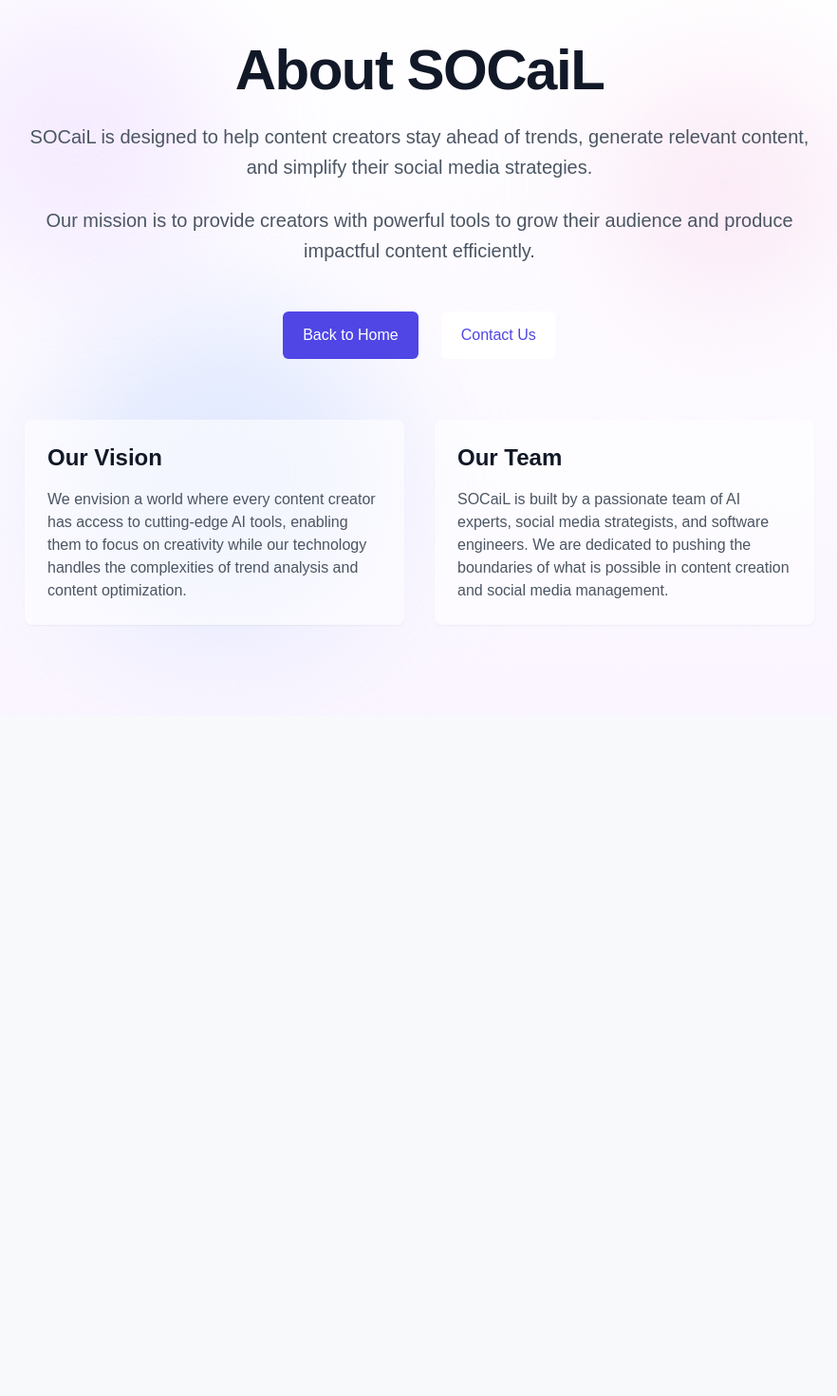
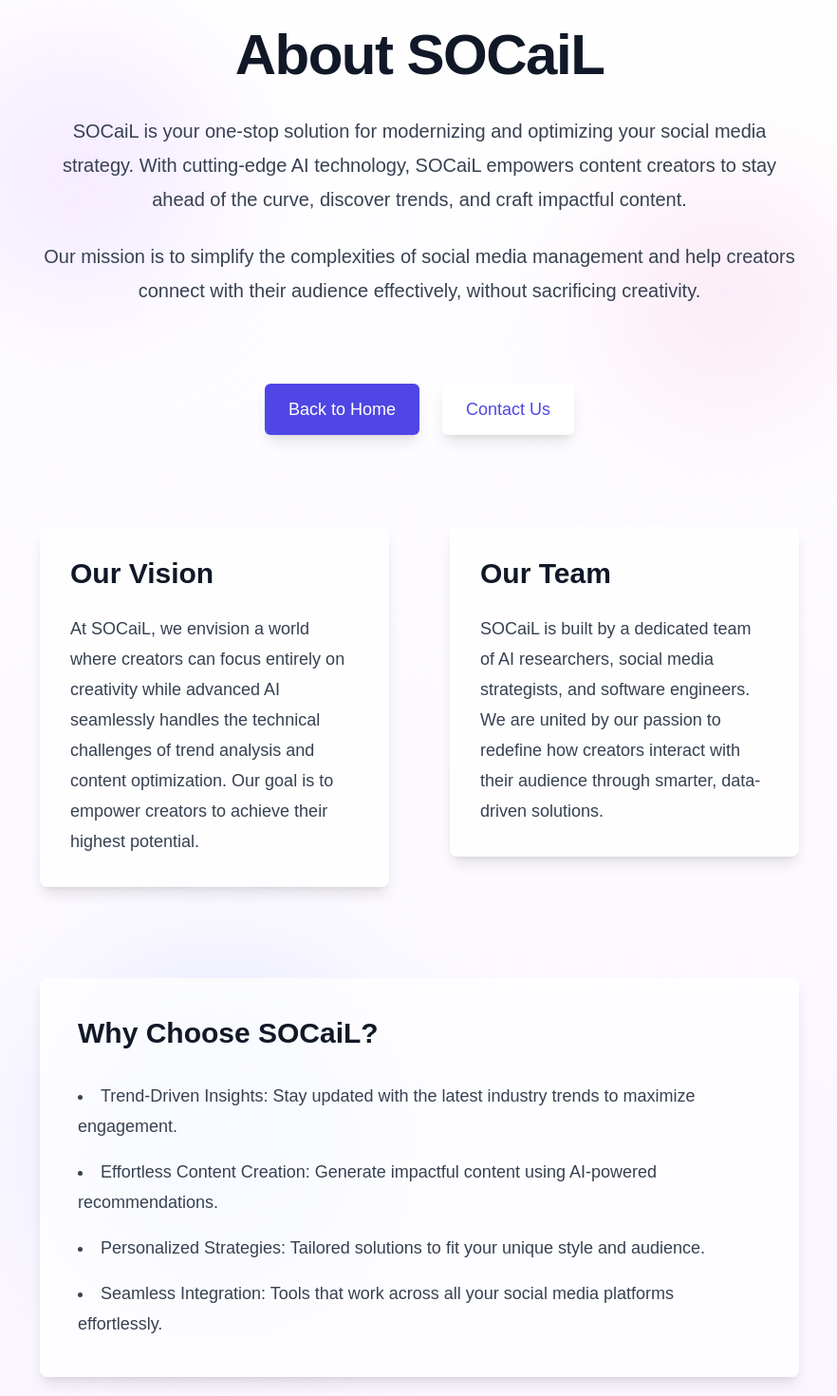
Before and after one commit to jishjitsu/socAAil, a React (Vite) app: page /about in a window 1280 px wide. Shown: the part 120-1590 px from the top of the page at 95% size, without its empty margins (198-1080 px from the left). Before the commit the page ends 874 px from the top, so only its background shows below. Built offline with nearby package versions, Linux system fonts and the light colour scheme.

Commit message:
animated the text/cards of the Home and About page

```diff
--- a/src/pages/About.jsx
+++ b/src/pages/About.jsx
@@ -1,6 +1,49 @@
-import { Link } from "react-router-dom"
+import { Link } from "react-router-dom";
+import { useState, useEffect, useRef } from "react";
 
 export default function About() {
+  const AnimatedText = ({ children, className = "" }) => {
+    const [isVisible, setIsVisible] = useState(false);
+    const elementRef = useRef(null);
+
+    useEffect(() => {
+      const observer = new IntersectionObserver(
+        ([entry]) => {
+          if (entry.isIntersecting) {
+            setIsVisible(true);
+          } else {
+            setIsVisible(false);
+          }
+        },
+        {
+          threshold: 0.1,
+          rootMargin: "0px",
+        }
+      );
+
+      if (elementRef.current) {
+        observer.observe(elementRef.current);
+      }
+
+      return () => {
+        if (elementRef.current) {
+          observer.unobserve(elementRef.current);
+        }
+      };
+    }, []);
+
+    return (
+      <div
+        ref={elementRef}
+        className={`transform transition-all ease-in-out duration-1000 ${
+          isVisible ? "translate-y-0 opacity-100" : "translate-y-8 opacity-0"
+        } ${className}`}
+      >
+        {children}
+      </div>
+    );
+  };
+
   return (
     <div className="min-h-screen bg-gradient-to-b from-white to-purple-50 relative overflow-hidden">
       {/* Subtle background elements */}
@@ -11,49 +54,102 @@
       </div>
 
       {/* Main content */}
-      <div className="relative z-10 max-w-4xl mx-auto px-4 py-16 sm:px-6 sm:py-24 lg:px-8">
-        <div className="text-center">
-          <h1 className="text-4xl font-bold tracking-tight text-gray-900 sm:text-5xl md:text-6xl">
+      <div className="relative z-10 max-w-4xl mx-auto px-6 py-20 sm:px-8 lg:px-12">
+        <div className="text-center mb-20">
+          <AnimatedText>
+            <h1 className="text-5xl font-bold tracking-tight text-gray-900 sm:text-6xl">
               About SOCaiL
             </h1>
-          <p className="mt-6 text-xl leading-8 text-gray-600">
-            SOCaiL is designed to help content creators stay ahead of trends, generate relevant content, and simplify their social media strategies.
+          </AnimatedText>
+          <AnimatedText className="mt-8">
+            <p className="text-xl leading-9 text-gray-700">
+              SOCaiL is your one-stop solution for modernizing and optimizing
+              your social media strategy. With cutting-edge AI technology,
+              SOCaiL empowers content creators to stay ahead of the curve,
+              discover trends, and craft impactful content.
             </p>
-          <p className="mt-6 text-xl leading-8 text-gray-600">
-            Our mission is to provide creators with powerful tools to grow their audience and produce impactful content efficiently.
+          </AnimatedText>
+          <AnimatedText className="mt-6">
+            <p className="text-xl leading-9 text-gray-700">
+              Our mission is to simplify the complexities of social media
+              management and help creators connect with their audience
+              effectively, without sacrificing creativity.
             </p>
+          </AnimatedText>
         </div>
 
-        <div className="mt-12 flex flex-col items-center justify-center gap-6 sm:flex-row">
+        <div className="mt-16 flex flex-col items-center justify-center gap-6 sm:flex-row">
           <Link
             to="/"
-            className="inline-flex items-center justify-center px-5 py-3 border border-transparent text-base font-medium rounded-md text-white bg-indigo-600 hover:bg-indigo-700"
+            className="inline-flex items-center justify-center px-6 py-3 border border-transparent text-lg font-medium rounded-md text-white bg-indigo-600 hover:bg-indigo-700 shadow-lg"
           >
             Back to Home
           </Link>
           <Link
             to="/contact"
-            className="inline-flex items-center justify-center px-5 py-3 border border-transparent text-base font-medium rounded-md text-indigo-600 bg-white hover:bg-indigo-50"
+            className="inline-flex items-center justify-center px-6 py-3 border border-transparent text-lg font-medium rounded-md text-indigo-600 bg-white hover:bg-indigo-50 shadow-lg"
           >
             Contact Us
           </Link>
         </div>
 
-        <div className="mt-16 grid grid-cols-1 gap-8 sm:grid-cols-2">
-          <div className="bg-white bg-opacity-60 rounded-lg shadow-sm p-6">
-            <h2 className="text-2xl font-semibold text-gray-900 mb-4">Our Vision</h2>
-            <p className="text-gray-600">
-              We envision a world where every content creator has access to cutting-edge AI tools, enabling them to focus on creativity while our technology handles the complexities of trend analysis and content optimization.
+        <div className="mt-24 grid grid-cols-1 gap-16 sm:grid-cols-2">
+          <AnimatedText>
+            <div className="bg-white bg-opacity-80 rounded-lg shadow-lg p-8">
+              <h2 className="text-3xl font-semibold text-gray-900 mb-6">
+                Our Vision
+              </h2>
+              <p className="text-lg text-gray-700 leading-8">
+                At SOCaiL, we envision a world where creators can focus entirely
+                on creativity while advanced AI seamlessly handles the technical
+                challenges of trend analysis and content optimization. Our goal
+                is to empower creators to achieve their highest potential.
               </p>
             </div>
-          <div className="bg-white bg-opacity-60 rounded-lg shadow-sm p-6">
-            <h2 className="text-2xl font-semibold text-gray-900 mb-4">Our Team</h2>
-            <p className="text-gray-600">
-              SOCaiL is built by a passionate team of AI experts, social media strategists, and software engineers. We are dedicated to pushing the boundaries of what is possible in content creation and social media management.
+          </AnimatedText>
+          <AnimatedText>
+            <div className="bg-white bg-opacity-80 rounded-lg shadow-lg p-8">
+              <h2 className="text-3xl font-semibold text-gray-900 mb-6">
+                Our Team
+              </h2>
+              <p className="text-lg text-gray-700 leading-8">
+                SOCaiL is built by a dedicated team of AI researchers, social
+                media strategists, and software engineers. We are united by our
+                passion to redefine how creators interact with their audience
+                through smarter, data-driven solutions.
               </p>
+            </div>
+          </AnimatedText>
+        </div>
+
+        <div className="mt-24">
+          <AnimatedText>
+            <div className="bg-white bg-opacity-80 rounded-lg shadow-lg p-10">
+              <h2 className="text-3xl font-semibold text-gray-900 mb-8">
+                Why Choose SOCaiL?
+              </h2>
+              <ul className="list-disc list-inside space-y-4 text-lg text-gray-700 leading-8">
+                <li>
+                  Trend-Driven Insights: Stay updated with the latest
+                  industry trends to maximize engagement.
+                </li>
+                <li>
+                  Effortless Content Creation: Generate impactful content
+                  using AI-powered recommendations.
+                </li>
+                <li>
+                  Personalized Strategies: Tailored solutions to fit your
+                  unique style and audience.
+                </li>
+                <li>
+                  Seamless Integration: Tools that work across all your
+                  social media platforms effortlessly.
+                </li>
+              </ul>
+            </div>
+          </AnimatedText>
         </div>
       </div>
     </div>
-    </div>
-  )
+  );
 }
--- a/src/pages/Home.jsx
+++ b/src/pages/Home.jsx
@@ -1,44 +1,141 @@
-import { Link } from 'react-router-dom'
+/* eslint-disable no-unused-vars */
+/* eslint-disable react/prop-types */
+import { Link } from "react-router-dom";
+import { useState, useEffect, useRef } from "react";
+
+const AnimatedText = ({ children, className = "" }) => {
+  const [isVisible, setIsVisible] = useState(false);
+  const elementRef = useRef(null);
+
+  useEffect(() => {
+    const observer = new IntersectionObserver(
+      ([entry]) => {
+        if (entry.isIntersecting) {
+          setIsVisible(true);
+        } else {
+          setIsVisible(false);
+        }
+      },
+      {
+        threshold: 0.1,
+        rootMargin: "0px",
+      }
+    );
+
+    if (elementRef.current) {
+      observer.observe(elementRef.current);
+    }
+
+    return () => {
+      if (elementRef.current) {
+        observer.unobserve(elementRef.current);
+      }
+    };
+  }, []);
+
+  return (
+    <div
+      ref={elementRef}
+      className={`transform transition-all ease-in-out duration-1000 ${
+        isVisible ? "translate-y-0 opacity-100" : "translate-y-8 opacity-0"
+      }`}
+    >
+      {children}
+    </div>
+  );
+};
 
 const features = [
   {
-    name: 'Increase in Views',
+    name: "Increase in Views",
     description:
-      'Our tool helps you in increasing your views by giving you a proper blueprint to follow.',
+      "Our tool helps you amplify your audience reach by analyzing trending topics and offering actionable recommendations to create engaging content.",
     icon: () => (
-          <svg xmlns="http://www.w3.org/2000/svg" fill="none" viewBox="0 0 24 24" strokeWidth={1.5} stroke="currentColor" className="h-6 w-6 stroke-indigo-500">
-      <path strokeLinecap="round" strokeLinejoin="round" d="M2.25 18 9 11.25l4.306 4.306a11.95 11.95 0 0 1 5.814-5.518l2.74-1.22m0 0-5.94-2.281m5.94 2.28-2.28 5.941" />
-    </svg>    )
+      <svg
+        xmlns="http://www.w3.org/2000/svg"
+        fill="none"
+        viewBox="0 0 24 24"
+        strokeWidth={1.5}
+        stroke="currentColor"
+        className="h-6 w-6 stroke-indigo-500"
+      >
+        <path
+          strokeLinecap="round"
+          strokeLinejoin="round"
+          d="M2.25 18 9 11.25l4.306 4.306a11.95 11.95 0 0 1 5.814-5.518l2.74-1.22m0 0-5.94-2.281m5.94 2.28-2.28 5.941"
+        />
+      </svg>
+    ),
   },
   {
-    name: 'Exposure to brands',
+    name: "Exposure to Brands",
     description:
-      'Increasing your views results in more exposure to brands which means more money.',
-    icon: ()=><svg xmlns="http://www.w3.org/2000/svg" fill="none" viewBox="0 0 24 24" strokeWidth={1.5} stroke="currentColor" className="h-6 w-6 stroke-indigo-500">
-    <path strokeLinecap="round" strokeLinejoin="round" d="M15 8.25H9m6 3H9m3 6-3-3h1.5a3 3 0 1 0 0-6M21 12a9 9 0 1 1-18 0 9 9 0 0 1 18 0Z" />
+      "With increased visibility, get discovered by top brands and secure collaborations that help monetize your efforts effectively.",
+    icon: () => (
+      <svg
+        xmlns="http://www.w3.org/2000/svg"
+        fill="none"
+        viewBox="0 0 24 24"
+        strokeWidth={1.5}
+        stroke="currentColor"
+        className="h-6 w-6 stroke-indigo-500"
+      >
+        <path
+          strokeLinecap="round"
+          strokeLinejoin="round"
+          d="M15 8.25H9m6 3H9m3 6-3-3h1.5a3 3 0 1 0 0-6M21 12a9 9 0 1 1-18 0 9 9 0 0 1 18 0Z"
+        />
       </svg>
-
+    ),
   },
   {
-    name: 'Time efficiency',
+    name: "Time Efficiency",
     description:
-      'No more Time waste in searching for trends.',
-    icon: ()=> <svg xmlns="http://www.w3.org/2000/svg" fill="none" viewBox="0 0 24 24" strokeWidth={1.5} stroke="currentColor" className="h-6 w-6 stroke-indigo-500">
-    <path strokeLinecap="round" strokeLinejoin="round" d="M12 6v6h4.5m4.5 0a9 9 0 1 1-18 0 9 9 0 0 1 18 0Z" />
+      "Say goodbye to wasting hours researching trends. SOCaiL does the work for you, compiling trending data in seconds.",
+    icon: () => (
+      <svg
+        xmlns="http://www.w3.org/2000/svg"
+        fill="none"
+        viewBox="0 0 24 24"
+        strokeWidth={1.5}
+        stroke="currentColor"
+        className="h-6 w-6 stroke-indigo-500"
+      >
+        <path
+          strokeLinecap="round"
+          strokeLinejoin="round"
+          d="M12 6v6h4.5m4.5 0a9 9 0 1 1-18 0 9 9 0 0 1 18 0Z"
+        />
       </svg>
-
-
+    ),
   },
   {
-    name: 'Advanced Metrics',
+    name: "Advanced Metrics",
     description:
-      'Insights into your data for better insights.',
-    icon: ()=><svg xmlns="http://www.w3.org/2000/svg" fill="none" viewBox="0 0 24 24" strokeWidth={1.5} stroke="currentColor" className="h-6 w-6 stroke-indigo-500">
-    <path strokeLinecap="round" strokeLinejoin="round" d="M10.5 6a7.5 7.5 0 1 0 7.5 7.5h-7.5V6Z" />
-    <path strokeLinecap="round" strokeLinejoin="round" d="M13.5 10.5H21A7.5 7.5 0 0 0 13.5 3v7.5Z" />
-  </svg>,
+      "Gain deeper insights into your content performance with advanced analytics, empowering you to optimize your strategy for success.",
+    icon: () => (
+      <svg
+        xmlns="http://www.w3.org/2000/svg"
+        fill="none"
+        viewBox="0 0 24 24"
+        strokeWidth={1.5}
+        stroke="currentColor"
+        className="h-6 w-6 stroke-indigo-500"
+      >
+        <path
+          strokeLinecap="round"
+          strokeLinejoin="round"
+          d="M10.5 6a7.5 7.5 0 1 0 7.5 7.5h-7.5V6Z"
+        />
+        <path
+          strokeLinecap="round"
+          strokeLinejoin="round"
+          d="M13.5 10.5H21A7.5 7.5 0 0 0 13.5 3v7.5Z"
+        />
+      </svg>
+    ),
   },
-]
+];
 
 export default function Home() {
   return (
@@ -53,21 +150,47 @@
       {/* Main content */}
       <div className="relative z-10">
         <header className="py-10 text-center">
-          <h1 className="text-4xl font-bold text-gray-900 mb-4">Empower Your Social Media Presence with SOCaiL</h1>
-          <p className="text-xl text-gray-600 mb-8">Analyze trends, generate content, and optimize your strategy.</p>
-          <Link to="/login" className="bg-indigo-500 text-white px-6 py-2 rounded-md hover:bg-indigo-600 transition-colors">
+          <AnimatedText>
+            <h1 className="text-4xl font-bold text-gray-900 mb-4">
+              Empower Your Social Media Presence with SOCaiL
+            </h1>
+          </AnimatedText>
+          <AnimatedText>
+            <p className="text-xl text-gray-600 mb-8">
+              Analyze trends, generate content, and optimize your strategy
+              effortlessly.
+            </p>
+          </AnimatedText>
+          <AnimatedText>
+            <Link
+              to="/login"
+              className="bg-indigo-500 text-white px-6 py-2 rounded-md hover:bg-indigo-600 transition-colors"
+            >
               Get Started
             </Link>
+          </AnimatedText>
         </header>
 
         <section className="max-w-7xl mx-auto px-4 sm:px-6 lg:px-8 py-12">
           <div className="grid grid-cols-1 md:grid-cols-3 gap-8">
-            {['Trend Compiler', 'Content Writer', 'Chatbot'].map((feature, index) => (
-              <div key={index} className="bg-white rounded-lg shadow-md p-6 hover:shadow-lg transition-shadow duration-300">
-                <h3 className="text-lg font-semibold text-gray-900 mb-2 text-center">{feature}</h3>
-                <p className="text-gray-600 text-center">Lorem ipsum dolor sit amet, consectetur adipiscing elit.</p>
+            {["Trend Compiler", "Content Writer", "Chatbot"].map(
+              (feature, index) => (
+                <AnimatedText key={index}>
+                  <div className="bg-white rounded-lg shadow-md p-6 hover:shadow-lg transition-shadow duration-300">
+                    <h3 className="text-lg font-semibold text-gray-900 mb-2 text-center">
+                      {feature}
+                    </h3>
+                    <p className="text-gray-600 text-center">
+                      {index === 0
+                        ? "Easily compile and analyze the latest social media trends tailored to your niche."
+                        : index === 1
+                        ? "Craft quality content with SOCaiL, ensuring every post resonates with your audience."
+                        : "Engage your followers with our smart chatbot designed for personalized interaction."}
+                    </p>
                   </div>
-            ))}
+                </AnimatedText>
+              )
+            )}
           </div>
         </section>
 
@@ -75,38 +198,59 @@
         <section className="relative py-24 sm:py-16">
           <div className="mx-auto max-w-7xl px-6 lg:px-">
             <div className="mx-auto max-w-2xl lg:text-center">
-              <h3 className="text-base font-semibold leading-7 text-indigo-600">Trend Faster</h3>
+              <AnimatedText>
+                <h3 className="text-base font-semibold leading-7 text-indigo-600">
+                  Trend Faster
+                </h3>
+              </AnimatedText>
+              <AnimatedText>
                 <p className="mt-2 text-3xl font-bold tracking-tight text-gray-900 sm:text-4xl">
-                Everything you need to Up your Social Career
+                  Everything you need to advance your Social Career
                 </p>
+              </AnimatedText>
+              <AnimatedText>
                 <p className="mt-6 text-lg leading-8 text-gray-700">
                   Why should you use SOCaiL?
                 </p>
+              </AnimatedText>
             </div>
             <div className="mx-auto mt-16 max-w-2xl sm:mt-20 lg:mt-24 lg:max-w-4xl">
               <dl className="grid max-w-xl grid-cols-1 gap-x-8 gap-y-10 lg:max-w-none lg:grid-cols-2 lg:gap-y-16">
                 {features.map((feature) => (
-                  <div key={feature.name} className="relative pl-16 p-6 bg-white bg-opacity-60 rounded-lg shadow-sm">
+                  <AnimatedText key={feature.name}>
+                    <div className="relative pl-16 p-6 bg-white bg-opacity-60 rounded-lg shadow-sm">
                       <dt className="text-base font-semibold leading-7 text-gray-900">
                         <div className="absolute left-4 top-4 flex h-10 w-10 items-center justify-center">
-                        <feature.icon className="h-6 w-6 text-white" aria-hidden="true" />
+                          {feature.icon()}
                         </div>
                         {feature.name}
                       </dt>
-                    <dd className="mt-2 text-base leading-7 text-gray-700">{feature.description}</dd>
+                      <dd className="mt-2 text-base leading-7 text-gray-700">
+                        {feature.description}
+                      </dd>
                     </div>
+                  </AnimatedText>
                 ))}
               </dl>
             </div>
           </div>
         </section>
         <section className="py-16 text-center">
-          <h2 className="text-3xl font-bold text-gray-900 mb-4">Join SOCaiL today and take your content to the next level.</h2>
-          <Link to="/login" className="bg-indigo-500 text-white px-6 py-2 rounded-md hover:bg-indigo-600 transition-colors">
+          <AnimatedText>
+            <h2 className="text-3xl font-bold text-gray-900 mb-4">
+              Join SOCaiL today and take your content to the next level.
+            </h2>
+          </AnimatedText>
+          <AnimatedText>
+            <Link
+              to="/login"
+              className="bg-indigo-500 text-white px-6 py-2 rounded-md hover:bg-indigo-600 transition-colors"
+            >
               Sign Up
             </Link>
+          </AnimatedText>
         </section>
       </div>
     </div>
-  )
+  );
 }
```
Also changed, not shown: 1 other file (tests, documents, lock files or other folders). Lines whose indentation alone changed are shown as unchanged.
